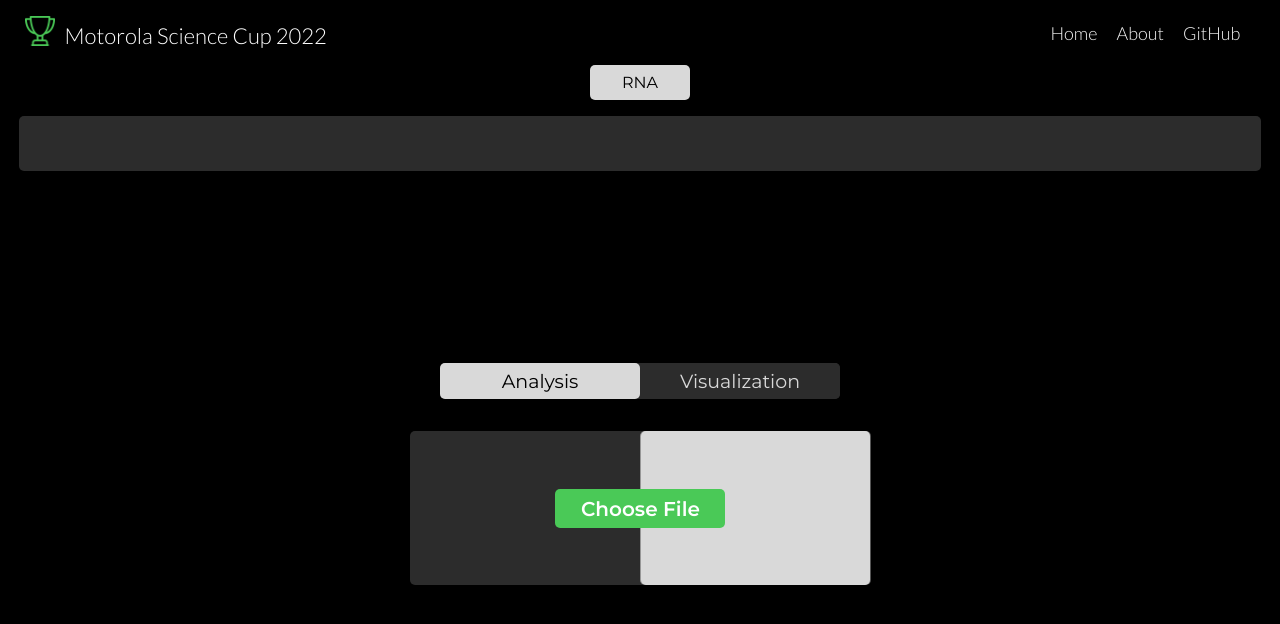
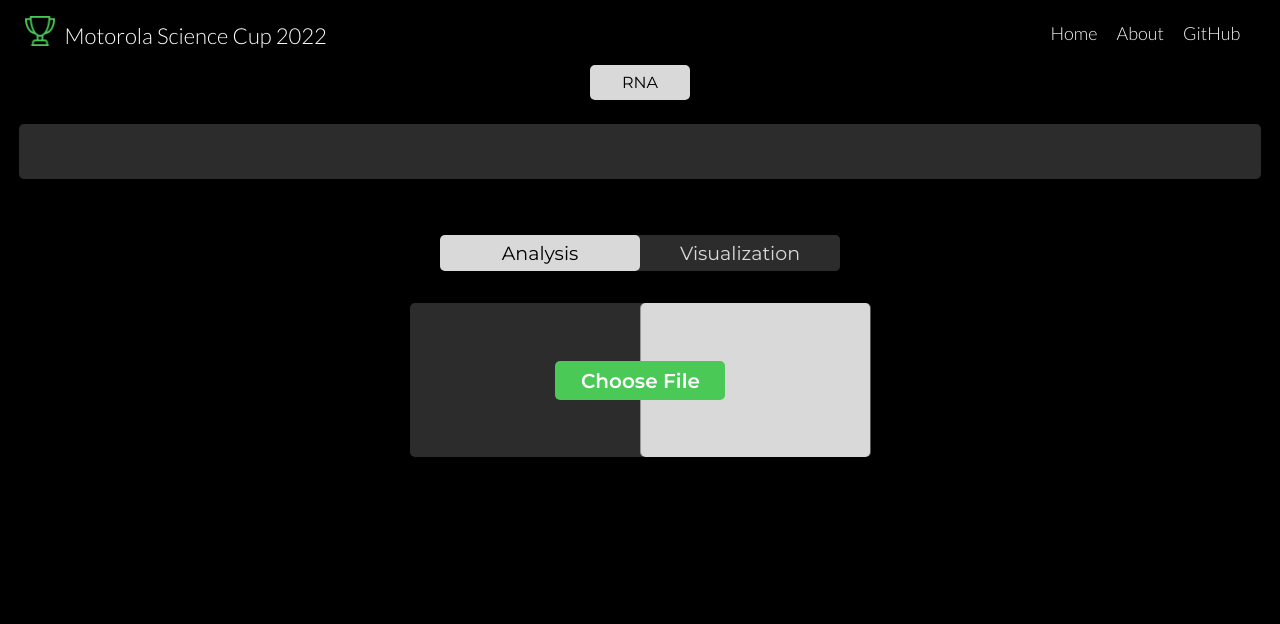
Before and after one commit to MikolajMydel/msc-2022, a React (Vite) app: page / in a window 1280 px wide. Shown: the top 624 px of the page. Built offline with nearby package versions, Linux system fonts and the light colour scheme.

Commit message:
nav buttons works but only from input

```diff
--- a/src/features/codeInput/components/CodonList/Codon.module.scss
+++ b/src/features/codeInput/components/CodonList/Codon.module.scss
@@ -1,13 +1,12 @@
 @use "../../../../styles/variables.scss" as v;
 
 // tmp
-$codon-list-height: 4rem;
 
 .CodonList {
 	display: flex;
 	align-items: center;
 	justify-content: left;
-	height: $codon-list-height;
+	flex-wrap: wrap;
 }
 .Wrapper {
 	font-size: 2rem;
@@ -18,7 +17,6 @@ $codon-list-height: 4rem;
 	align-items: center;
 	justify-content: space-between;
 }
-
 .Name,
 .Codon {
 	text-align: center;
--- a/src/features/codeInput/components/Input/Input.module.scss
+++ b/src/features/codeInput/components/Input/Input.module.scss
@@ -8,7 +8,7 @@
 	justify-content: center;
 }
 .Input {
-	margin-top: map-get(v.$spacing, "md");
+	margin-top: map-get(v.$spacing, "lg");
 	width: 97%;
 	transition: 0.5s;
 	display: flex;
@@ -35,7 +35,7 @@
 		padding: map-get(v.$spacing, "sm");
 		padding-right: map-get(v.$spacing, "md");
 		padding-left: map-get(v.$spacing, "md");
-		margin-bottom: map-get(v.$spacing, "2xl");
+		margin-bottom: map-get(v.$spacing, "lg");
 		width: 100%;
 		background-color: map-get(v.$colors, "dark-gray");
 		border-radius: v.$border-radius;
@@ -100,11 +100,15 @@
 }
 .ButtonWrapper {
 	border-radius: v.$border-radius;
-	margin-top: map-get(v.$spacing, "sm");
+	margin-top: map-get(v.$spacing, "xl");
 
 	height: 36px;
 	width: 400px;
-	margin-top: map-get(v.$spacing, "2xl");
 	background-color: map-get(v.$colors, "dark-gray");
 	display: flex;
 }
+.CodonsWrapper {
+	margin: auto;
+	height: auto;
+	width: 90%;
+}
--- a/src/features/codeInput/components/Input/Input.tsx
+++ b/src/features/codeInput/components/Input/Input.tsx
@@ -68,7 +68,9 @@ export default function Input({
 				/>
 			</div>
 			<MessageList>{errorMessage}</MessageList>
-			<CodonList codons={codonsArray} />
+			<div className={styles.CodonsWrapper}>
+				<CodonList codons={codonsArray} />
+			</div>
 			<div className={styles.ButtonWrapper}>
 				<Link to={`/analysis/${value}`}>
 					<button className={styles.AnalysisButton}>Analysis</button>
--- a/src/pages/Root/Root.module.scss
+++ b/src/pages/Root/Root.module.scss
@@ -4,5 +4,6 @@
 }
 .Root {
 	min-height: 100vh;
+	padding-bottom: 10rem;
 	background-color: black;
 }
--- a/src/styles/variables.scss
+++ b/src/styles/variables.scss
@@ -27,6 +27,8 @@ $spacing: (
 	"xl": 2rem,
 	"2xl": 4rem,
 	"3xl": 6rem,
+	"4xl": 8rem,
+	"5xl": 10rem,
 );
 
 $border-radius: 5px;
```
